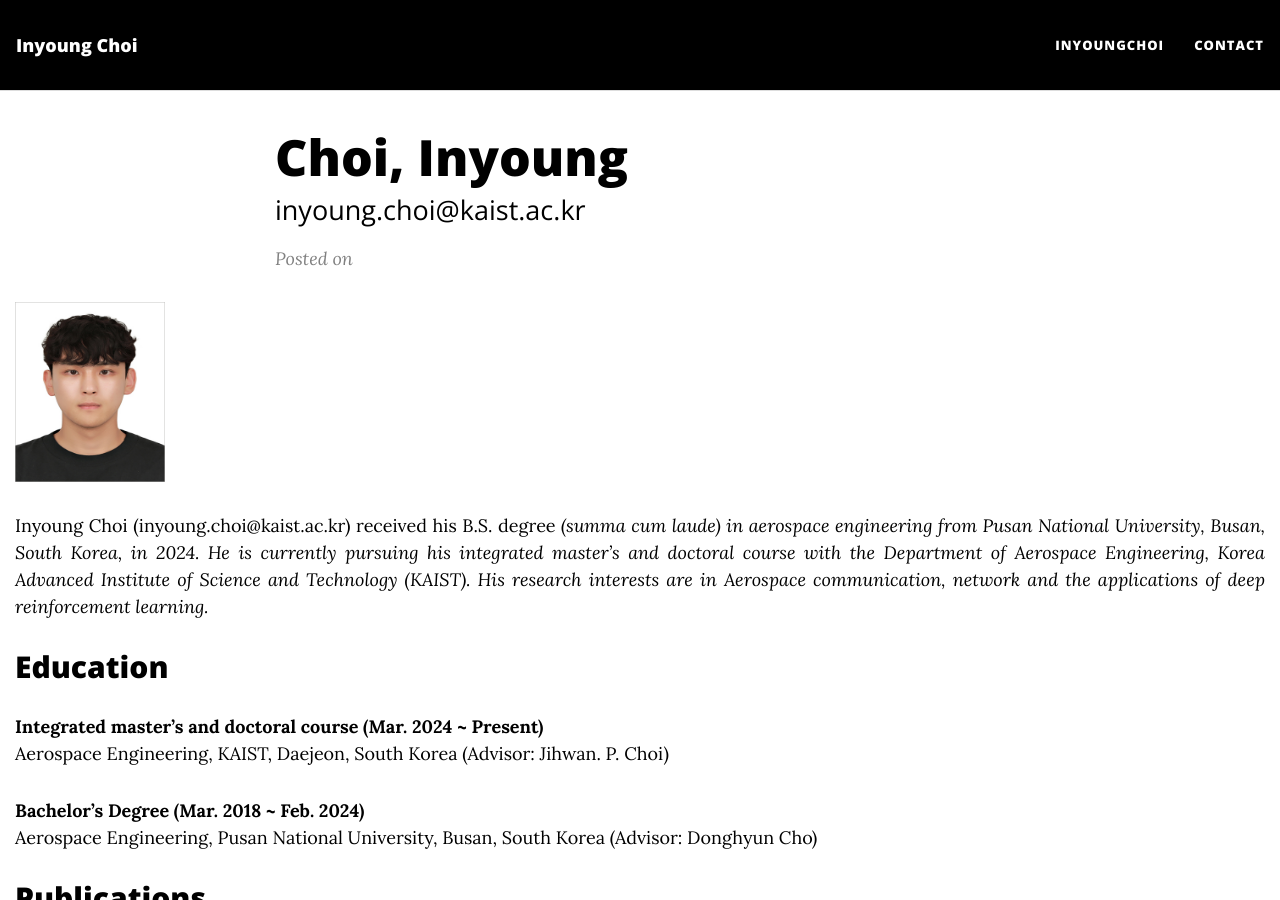
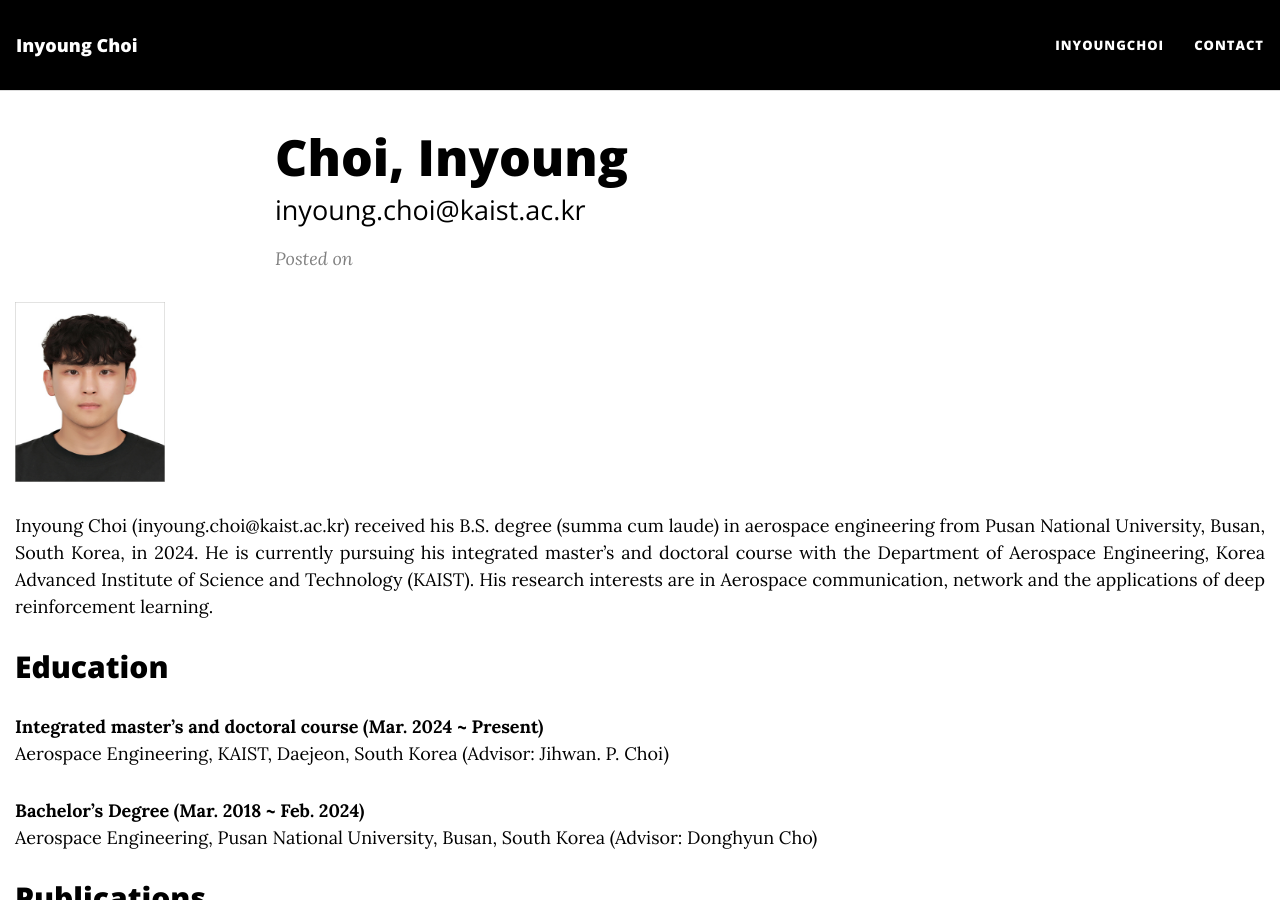
Before and after one commit to InyoungChoi-acai/InyoungChoi-acai.github.io, a Jekyll site: the page built from InyoungChoi.md, in a window 1280 px wide and 900 px high. Built offline with Jekyll 4.4.1, drawn with Linux system fonts in a browser that asks for light colours; nearby versions of some CDN libraries.

```diff
--- a/InyoungChoi.md
+++ b/InyoungChoi.md
@@ -7,7 +7,7 @@ full-width: true
 
 ![Choi, Inyoung](/assets/img/최인영.jpg){:width="150px" height="180px"}
 
-Inyoung Choi (inyoung.choi@kaist.ac.kr) received his B.S. degree <i>(summa cum laude) in aerospace engineering from Pusan National University, Busan, South Korea, in 2024. He is currently pursuing his integrated master's and doctoral course with the Department of Aerospace Engineering, Korea Advanced Institute of Science and Technology (KAIST). His research interests are in Aerospace communication, network and the applications of deep reinforcement learning.
+Inyoung Choi (inyoung.choi@kaist.ac.kr) received his B.S. degree (summa cum laude) in aerospace engineering from Pusan National University, Busan, South Korea, in 2024. He is currently pursuing his integrated master's and doctoral course with the Department of Aerospace Engineering, Korea Advanced Institute of Science and Technology (KAIST). His research interests are in Aerospace communication, network and the applications of deep reinforcement learning.
 
 ## Education
 
```
